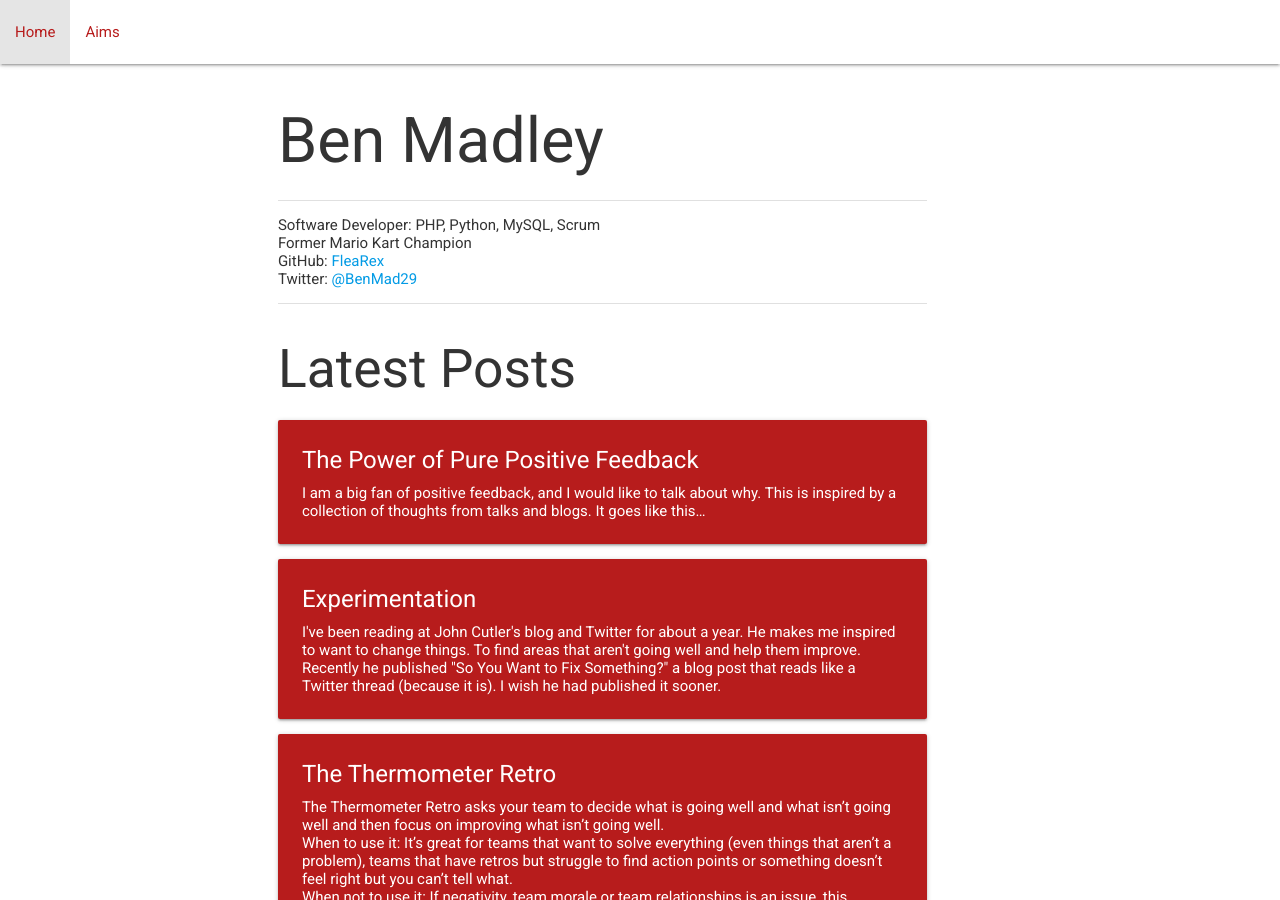
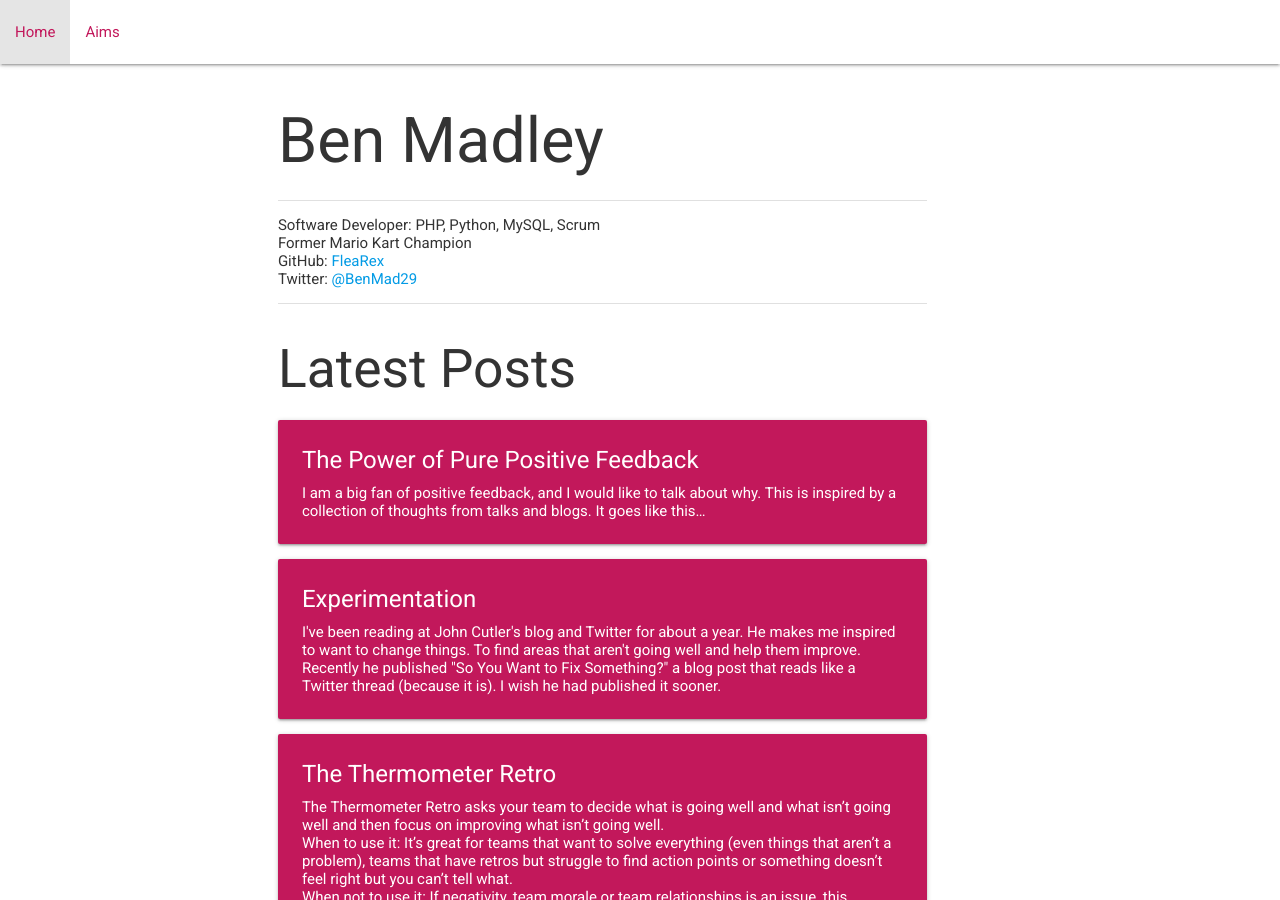
Before and after one commit to FleaRex/PersonalBlog, a Jekyll site: the page built from index.html, in a window 1280 px wide and 900 px high. Built offline with Jekyll 4.4.1, drawn with Linux system fonts in a browser that asks for light colours.

Commit message:
Change colour to dark pink.

```diff
--- a/_includes/navigation.html
+++ b/_includes/navigation.html
@@ -3,7 +3,7 @@
     <div class="nav-wrapper">
       <ul id="nav-mobile" class="left">
         {% for item in site.data.navigation %}
-          <li><a class=" red-text text-darken-4" href="{{ item.link }}" {% if page.url == item.link %}class="current"{% endif %}>{{ item.name }}</a></li>
+          <li><a class=" pink-text text-darken-2" href="{{ item.link }}" {% if page.url == item.link %}class="current"{% endif %}>{{ item.name }}</a></li>
         {% endfor %}
       </ul>
     </div>
--- a/index.html
+++ b/index.html
@@ -19,7 +19,7 @@ short_name: ben
 
 {% for post in site.posts %}
   <a class="blogCardLink" href="{{ post.url }}">
-    <div class="card hoverable red darken-4">
+    <div class="card hoverable pink darken-2">
       <div class="card-content white-text">
         <span class="card-title">{{ post.title }}</span>
         <p>{{ post.excerpt }}</p>
```
